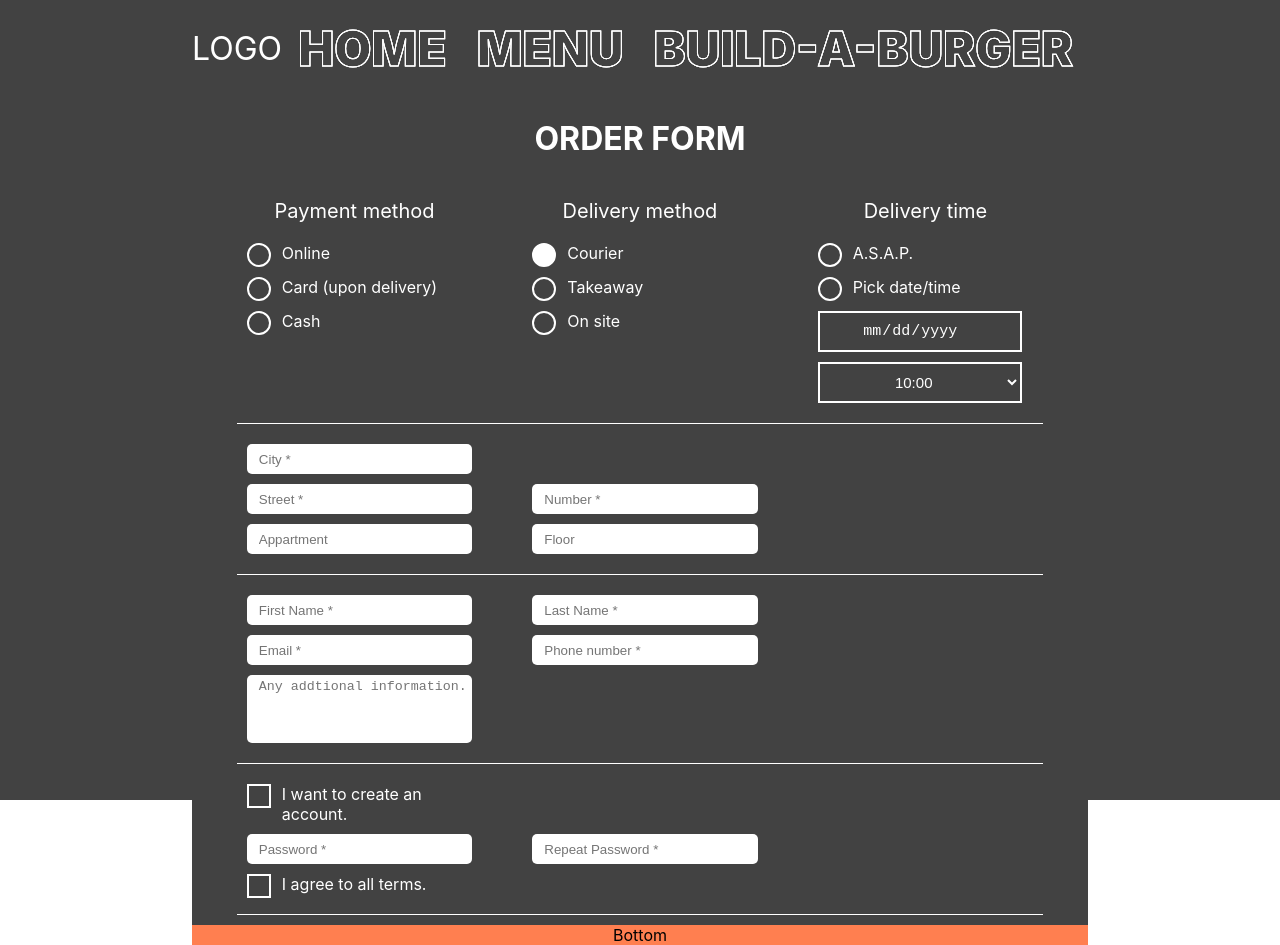
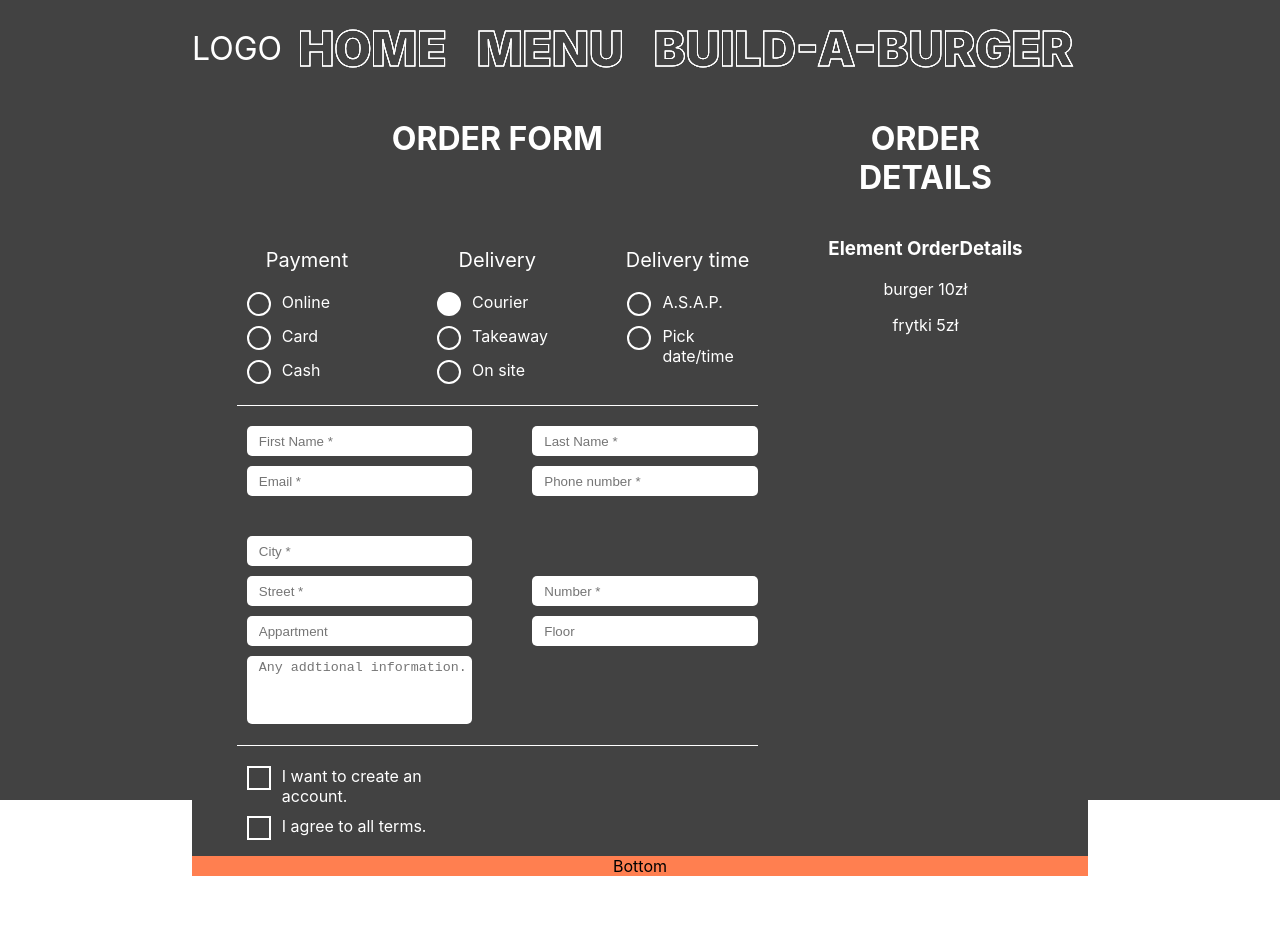
Before and after one commit to KrzysztofLesny/burger, a React (Create React App) app: page /order in a window 1280 px wide. Both pictures are taken after a click on the label "Courier". After the commit the page ends 876 px from the top, so only its background shows below. Built offline with nearby package versions, Linux system fonts and the light colour scheme.

Commit message:
form: some css & logic
finished css
added onChange event handler
moved radio buttons and date/time picker to seperate components

```diff
--- /dev/null
+++ b/src/components/DateTimeSelect.js
@@ -0,0 +1,33 @@
+import React from 'react';
+
+const DateTimeSelect = ({change}) => {
+
+    const deliveryTimeOptions = () => {
+        let arr = [];
+        for (let i = 10; i < 21; i++) {
+            for(let j=0; j<4; j++) {
+                arr.push(i + ":" + (j===0 ? "00" : 15*j) );
+            }
+        }
+        return arr;
+    };
+
+    const timeOptions = deliveryTimeOptions();
+
+    const selectOptions = timeOptions.map(option => (
+        <option key={option} value={option}>{option}</option>
+    ));
+
+
+    return (
+        <>
+            <input type="date" className="FormElements__Date" name="deliveryTimeDate" onChange={change}/>
+            <select className="FormElements__Date" name="deliveryTimeOption" onChange={change}>
+                <option value="">Pick the time</option>
+                {selectOptions}
+            </select>
+        </>
+     );
+}
+
+export default DateTimeSelect;
--- a/src/components/Navigation.js
+++ b/src/components/Navigation.js
@@ -7,8 +7,6 @@ const navs = [
     {name: "menu", path: "/menu"},
     {name: "build-a-burger", path: "/build-a-burger"}
 ];
-
-
 
 const Navigation = () => {
 
@@ -31,8 +29,6 @@ const Navigation = () => {
             <div className="Nav__Logo">LOGO</div>
             <ul className="Nav__Menu">
                 {menu}
-
-            {/* dodać koszyk */}
             </ul>
         </div>
     );
--- a/src/components/OrderForm.js
+++ b/src/components/OrderForm.js
@@ -1,116 +1,141 @@
 import React, { Component } from 'react';
 import "./styles/OrderForm.scss";
+import OrderFormRadio from './OrderFormRadio';
+import DateTimeSelect from './DateTimeSelect';
 
-const deliveryTimeOptions = () => {
-    let arr = [];
-    for (let i = 10; i < 21; i++) {
-        for(let j=0; j<4; j++) {
-            arr.push(i + ":" + (j===0 ? "00" : 15*j) );
-        }
-    }
-    return arr;
-};
 
 class OrderFrom extends Component {
     state = {
         today: `2019-12-16`,
+        paymentMethod: ``,
+        deliveryMethod: ``,
+        deliveryTime: ``,
+        deliveryTimeDate: ``,
+        deliveryTimeOption: ``,
         userFirstName: ``,
-        userLastName:``,
-        userEmail:``
+        userLastName: ``,
+        userEmail: ``,
+        userPhone: ``,
+        city: ``,
+        street: ``,
+        number: ``,
+        appartment: ``,
+        floor: ``,
+        additonalInfo: ``,
+        createAccount: false,
+        termsAgree: false
     }
 
+    handleChange = (e) => {
+        const name = e.target.name;
+        const type = e.target.type;
+        console.log(`name to ${name}`);
+        console.log(`type to ${type}`);
+        if (type === "text" || type === "password" || type === "email" || type === "tel" || type === "radio" || type === "select-one" || type === "date") {
+            const value = e.target.value;
+            console.log(`value to ${value}`);
+            this.setState({
+                [name]: value
+            })
+        } else if (type === "checkbox") {
+            const checked = e.target.checked;
+            console.log(`checked to ${checked}`);
+            this.setState({
+                [name]: checked
+            })
+        }
+      }
+
     render() {
-
-        const timeOptions = deliveryTimeOptions();
-        const selectOptions = timeOptions.map(option => (
-            <option key={option} value={option}>{option}</option>
-        ));
+        const {userFirstName, userLastName, userEmail, userPhone} = this.state;
 
         return (
             <div className="OrderFormContainer">
-                <h1 className="OrderFormContainer__Title">ORDER FORM</h1>
+                <h1 className="OrderFormContainer__FormTitle">ORDER FORM</h1>
+                <h1 className="OrderFormContainer__DetailsTitle">ORDER DETAILS</h1>
                 <form className="OrderForm">
-                    <div className="OrderForm__Row">
+                    <div className="OrderForm__Row OrderForm__Row-wider">
                         <div className="FormElements">
-                            <p className="FormElements__Title">Payment method</p>
-                            <label className="FormElements__Label">
-                                <input type="radio" name="paymentMethod" value="online"/>
-                                <span className="FormElements__Radio"></span> Online
-                            </label>
-                            <label className="FormElements__Label">
-                                <input type="radio" name="paymentMethod" value="card"/><span className="FormElements__Radio"></span> Card (upon delivery)
-                                </label>
-                            <label className="FormElements__Label">
-                                <input type="radio" name="paymentMethod" value="cash"/><span className="FormElements__Radio"></span>  Cash
-                            </label>
+                            <p className="FormElements__Title">Payment</p>
+                            <OrderFormRadio
+                                name={`paymentMethod`}
+                                values={[`online`, `card`, `cash`]}
+                                labels={[`Online`, `Card`, `Cash`]}
+                                change={this.handleChange}
+                            />
                         </div>
 
                         <div className="FormElements">
-                            <p className="FormElements__Title">Delivery method</p>
-                            <label className="FormElements__Label">
-                                <input type="radio" name="deliveryMethod" value="online"/><span className="FormElements__Radio"></span>  Courier
-                            </label>
-                            <label className="FormElements__Label">
-                                <input type="radio" name="deliveryMethod" value="card"/><span className="FormElements__Radio"></span>  Takeaway
-                                </label>
-                            <label className="FormElements__Label">
-                                <input type="radio" name="deliveryMethod" value="cash"/><span className="FormElements__Radio"></span>  On site
-                            </label>
+                            <p className="FormElements__Title">Delivery</p>
+                            <OrderFormRadio
+                                name={`deliveryMethod`}
+                                values={[`courier`, `takeaway`, `onsite`]}
+                                labels={[`Courier`, `Takeaway`, `On site`]}
+                                change={this.handleChange}
+                            />
                         </div>
 
                         <div className="FormElements">
                             <p className="FormElements__Title">Delivery time</p>
-                            <label className="FormElements__Label">
-                                <input type="radio" name="deliveryTime" value="asap"/><span className="FormElements__Radio"></span>  A.S.A.P.
-                            </label>
-                            <label className="FormElements__Label">
-                                <input type="radio" className="FormElements__Radio" name="deliveryTime" value="future"/><span className="FormElements__Radio"></span>  Pick date/time
-                            </label>
+                            <OrderFormRadio
+                                name={`deliveryTime`}
+                                values={[`asap`, `future`]}
+                                labels={[`A.S.A.P.`, `Pick date/time`]}
+                                change={this.handleChange}
+                            />
 
-                            {/* only if above checke*/}
-                            <input type="date" className="FormElements__Date" name="deliveryTimeDate" />
-                            <select className="FormElements__Date" className="FormElements__Date" name="deliveryTimeOption">
-                                    {selectOptions}
-                            </select>
-
+                            {/* only if future checked*/}
+                            {this.state.deliveryTime !== "future" ? null : <DateTimeSelect change={this.handleChange}/>}
                         </div>
                     </div>
+                    <div className="OrderForm__Border"></div>
 
                     <div className="OrderForm__Row">
-                        <input className="FormElements__Element FormElements__Element-wide" type="text" placeholder="City *" name="city"/>
-                        <input  className="FormElements__Element" type="text" placeholder="Street *" name="street"/>
-                        <input className="FormElements__Element FormElements__Element-right" type="text" placeholder="Number *" name="number"/>
-                        <input className="FormElements__Element" type="text" placeholder="Appartment" name="appartment"/>
-                        <input className="FormElements__Element FormElements__Element-right" type="text" placeholder="Floor" name="floor"/>
+                        <input className="FormElements__Element FormElements__Element-left" type="text" placeholder="First Name *" name="userFirstName" onChange={this.handleChange} value={userFirstName}/>
+                        <input className="FormElements__Element FormElements__Element-right" type="text" placeholder="Last Name *" name="userLastName" onChange={this.handleChange} value={userLastName}/>
+                        <input className="FormElements__Element FormElements__Element-left" type="email" placeholder="Email *" name="userEmail" onChange={this.handleChange} value={userEmail}/>
+                        <input className="FormElements__Element FormElements__Element-right" type="tel" placeholder="Phone number *" name="userPhone" onChange={this.handleChange} value={userPhone}/>
                     </div>
 
+                    {/* only if delivery by courier checked*/}
+                    {this.state.deliveryMethod !== "courier" ? null :
                     <div className="OrderForm__Row">
-                        <input className="FormElements__Element" type="text" placeholder="First Name *" name="userFirstName"/>
-                        <input className="FormElements__Element FormElements__Element-right" type="text" placeholder="Last Name *" name="userLastName"/>
-                        <input className="FormElements__Element" type="email" placeholder="Email *" name="userEmail"/>
-                        <input className="FormElements__Element FormElements__Element-right" type="tel" placeholder="Phone number *" name="userPhone" />
+                        <input className="FormElements__Element FormElements__Element-left" type="text" placeholder="City *" name="city" onChange={this.handleChange}/>
+                        <input  className="FormElements__Element FormElements__Element-left" type="text" placeholder="Street *" name="street" onChange={this.handleChange}/>
+                        <input className="FormElements__Element FormElements__Element-right" type="text" placeholder="Number *" name="number" onChange={this.handleChange}/>
+                        <input className="FormElements__Element FormElements__Element-left" type="text" placeholder="Appartment" name="appartment" onChange={this.handleChange}/>
+                        <input className="FormElements__Element FormElements__Element-right" type="text" placeholder="Floor" name="floor" onChange={this.handleChange}/>
 
-                        <textarea className="FormElements__TextAea" placeholder="Any addtional information."></textarea>
+                        <textarea className="FormElements__TextAea" placeholder="Any addtional information." name="additonalInfo"></textarea>
                     </div>
+                    }
+                    <div className="OrderForm__Border"></div>
 
                     <div className="OrderForm__Row">
                         <label className="FormElements__LabelCheck">
-                            <input type="checkbox" name="passwordToggle"/>
+                            <input type="checkbox" name="createAccount" onChange={this.handleChange}/>
                             <span className="FormElements__CheckBox"></span>
                             I want to create an account.
                         </label>
 
-
-                        <input className="FormElements__Element" type="password" placeholder="Password *" name="userPassword"/>
-                        <input className="FormElements__Element FormElements__Element-right" type="password" placeholder="Repeat Password *" name="userRepeatPassword"/>
-
+                        {this.state.createAccount === false ? null :
+                            <>
+                                <input className="FormElements__Element FormElements__Element-left" type="password" placeholder="Password *" name="userPassword"/>
+                                <input className="FormElements__Element FormElements__Element-right" type="password" placeholder="Repeat Password *" name="userRepeatPassword"/>
+                            </>
+                        }
                         <label className="FormElements__LabelCheck">
-                            <input type="checkbox" name="termsAgree"/>
+                            <input type="checkbox" name="termsAgree" onChange={this.handleChange}/>
                             <span className="FormElements__CheckBox"></span> I agree to all terms.
                         </label>
 
                     </div>
                 </form>
+                <div className="OrderDetails">
+                    <h3>Element OrderDetails</h3>
+                    <p>burger 10zł</p>
+                    <p>frytki 5zł</p>
+                </div>
             </div>
         );
     }
--- /dev/null
+++ b/src/components/OrderFormRadio.js
@@ -0,0 +1,18 @@
+import React from 'react';
+
+const OrderFormRadio = ({name, values, labels, change}) => {
+
+    const radios = values.map((value, i) => (
+        <label key={value} className="FormElements__Label">
+            <input type="radio" name={name} value={value} onChange={change}/>
+            <span className="FormElements__Radio"></span>{labels[i]}
+        </label>
+    ));
+    return (
+        <>
+            {radios}
+        </>
+     );
+}
+
+export default OrderFormRadio;
--- a/src/components/styles/OrderForm.scss
+++ b/src/components/styles/OrderForm.scss
@@ -1,22 +1,39 @@
 .OrderFormContainer {
-    width: 100%;
+    width: 90%;
     display: grid;
+    grid-template-columns: 1fr 1fr 1fr;
+    gap: 0 50px;
+    margin: 0 auto;
+    color: white;
 
-    &__Title {
-        color: white;
+    &__FormTitle {
+        grid-column: 1 / 3;
+    }
+
+    &__DetailsTitle {
+        grid-column: 3 / 4;
     }
 }
 
 .OrderForm {
     margin: 0 auto;
-    width: 90%;
+    width: 100%;
+    grid-column: 1 / 3;
 
     &__Row {
         display: grid;
         gap: 0 50px;
-        grid-template-columns: 1fr 1fr 1fr;
-        padding-bottom: 20px;
+        grid-template-columns: 1fr 1fr;
+        padding: 10px 0px;
         margin-bottom: 10px;
+
+        &-wider {
+            grid-template-columns: 1fr 1fr 1fr;
+        }
+    }
+
+    &__Border {
+        height: 1px;
         border-bottom: 1px solid white;
     }
 }
@@ -141,7 +158,6 @@ input[type=checkbox] {
     }
 
     &__Element {
-        grid-column: 1 / 2;
         box-sizing: border-box;
         display: inline-block;
         text-align: left;
@@ -154,6 +170,10 @@ input[type=checkbox] {
         &:focus {
             outline: none !important;
             border: 2px solid transparent;
+        }
+
+        &-left {
+            grid-column: 1 / 2;
         }
 
         &-right {
@@ -175,9 +195,8 @@ input[type=checkbox] {
 
     &__Date {
         display: block;
-        text-align: center;
         height: 27px;
-        width: 200px;
+        width: 120px;
         margin: 10px 0 0 10px;
         color: white;
         border: 2px solid white;
```
